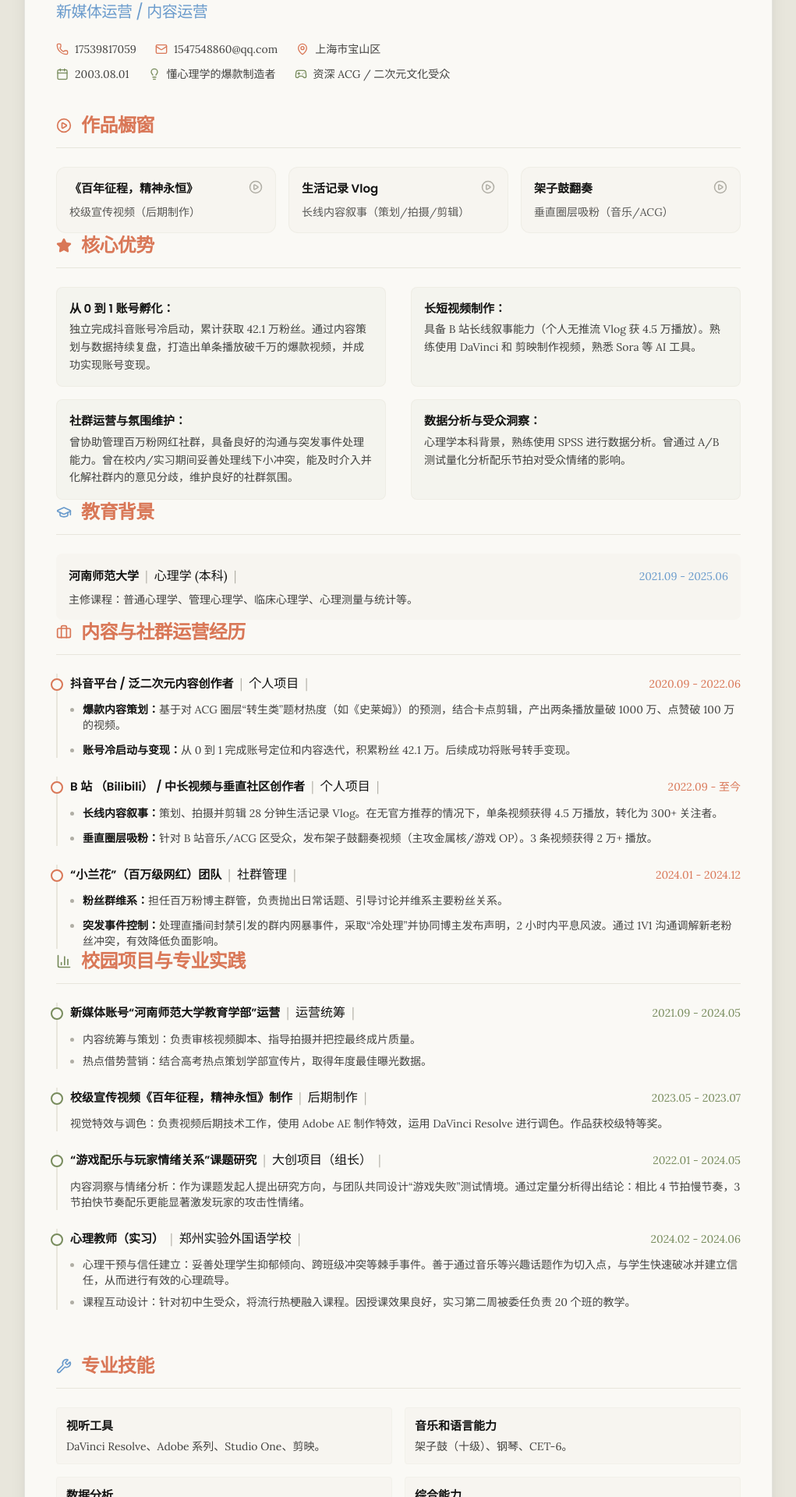
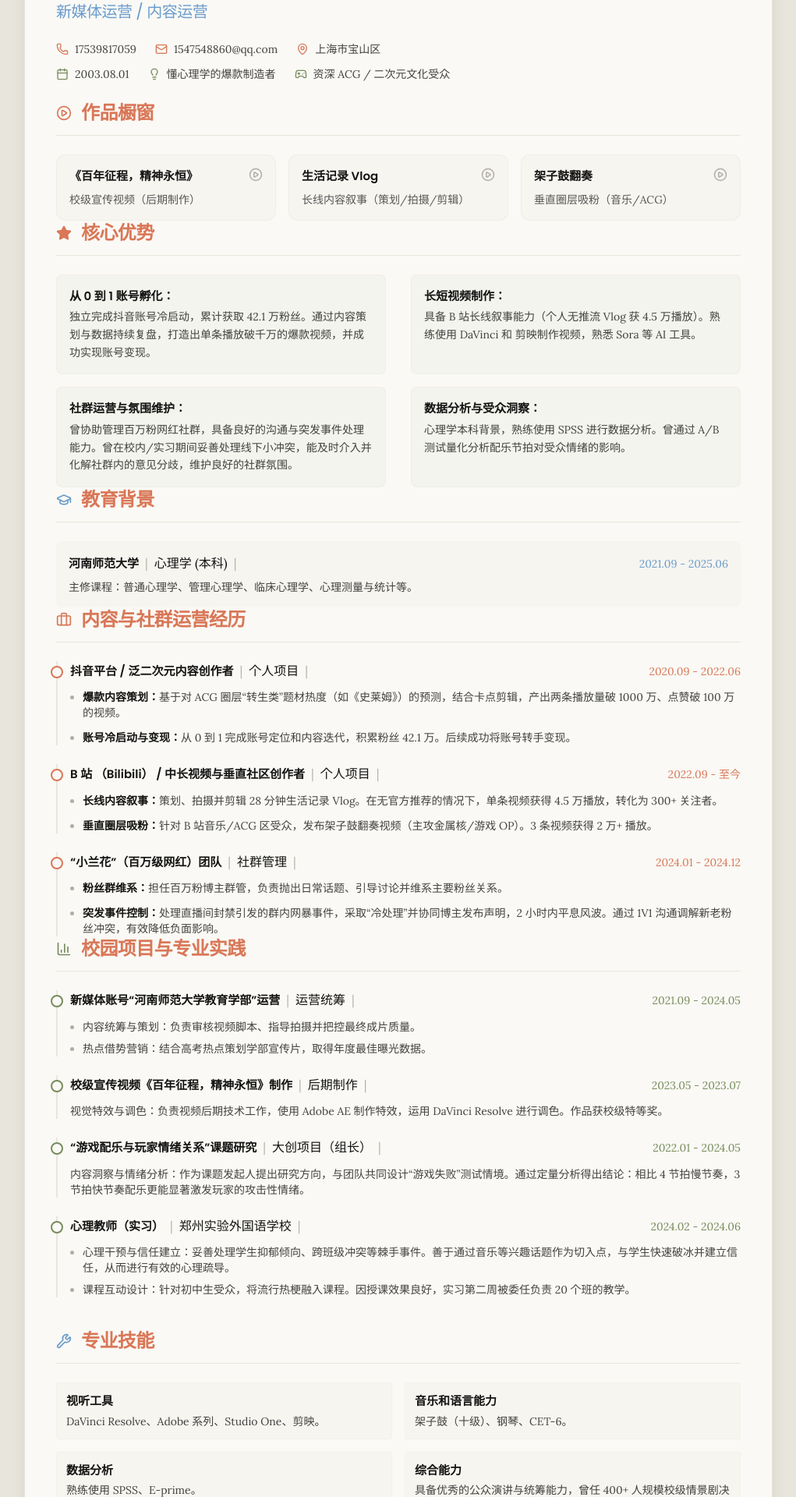
Before and after one commit to klion72/zhaoboyang-resume, a React (Vite) app: page / in a window 1280 px wide. Shown: the part 200-2120 px from the top of the page at 78% size, without its empty margins (129-1150 px from the left). Built offline with nearby package versions, Linux system fonts and the light colour scheme.

Commit message:
style: fix unexpected margin collapsing in list items

```diff
--- a/src/components/CampusProjects.tsx
+++ b/src/components/CampusProjects.tsx
@@ -19,13 +19,13 @@ const CampusProjects: React.FC = () => {
               <span className="text-tertiary text-sm sm:ml-auto">{project.period}</span>
             </div>
             {project.items ? (
-              <ul className="list-disc list-outside pl-4 space-y-2 text-sm text-anthropic-dark/80">
+              <ul className="list-disc list-outside pl-4 space-y-2 text-sm text-anthropic-dark/80 m-0">
                 {project.items.map((item, idx) => (
                   <li key={idx} className="marker:text-anthropic-mid">{item}</li>
                 ))}
               </ul>
             ) : (
-              <p className="text-sm text-anthropic-dark/80">{project.content}</p>
+              <p className="text-sm text-anthropic-dark/80 m-0">{project.content}</p>
             )}
           </div>
         ))}
--- a/src/components/Showcases.tsx
+++ b/src/components/Showcases.tsx
@@ -9,7 +9,7 @@ const Showcases: React.FC = () => {
   if (showcases.length === 0) return null;
 
   return (
-    <section className="mt-10 no-print">
+    <section className="section-container no-print">
       <h2 className="section-title">
         <PlayCircle size={20} className="text-primary" /> 作品橱窗
       </h2>
--- a/src/components/WorkExperience.tsx
+++ b/src/components/WorkExperience.tsx
@@ -18,7 +18,7 @@ const WorkExperience: React.FC = () => {
               <span className="text-anthropic-mid hidden sm:inline">|</span>
               <span className="text-primary text-sm sm:ml-auto">{exp.period}</span>
             </div>
-            <ul className="list-disc list-outside pl-4 space-y-3 text-sm text-anthropic-dark/80">
+            <ul className="list-disc list-outside pl-4 space-y-3 text-sm text-anthropic-dark/80 m-0">
               {exp.highlights.map((highlight, idx) => (
                 <li key={idx} className="marker:text-anthropic-mid">
                   <div>
--- a/src/styles/globals.css
+++ b/src/styles/globals.css
@@ -25,7 +25,7 @@
 
 @layer components {
   .section-container {
-    @apply mt-14;
+    @apply mt-10;
   }
 
   .section-title {
```
